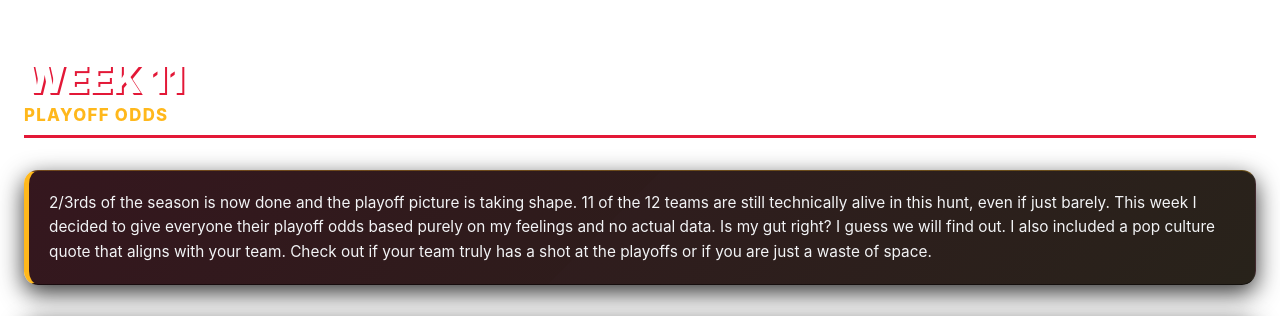
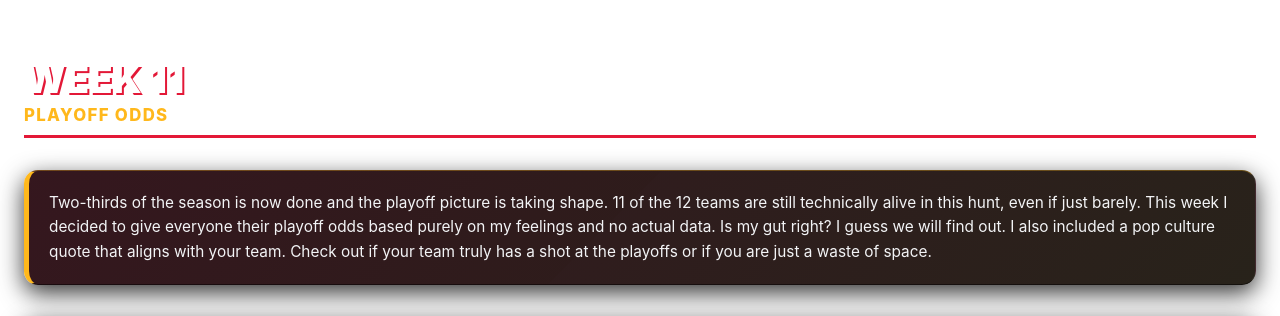
Before and after one commit to FreshPotatos6/Russ-Is-a-Drunk-2026, a plain HTML site: page weeks/week-11.html in a window 1280 px wide. Shown: the top 316 px of the page. Drawn offline with Linux system fonts and the light colour scheme; files whose address does not match are found by name.

Commit message:
Update week-11.html

```diff
--- a/weeks/week-11.html
+++ b/weeks/week-11.html
@@ -377,7 +377,7 @@
 <!-- Executive Summary Intro Card (Placeholder ready for your description) -->
 <div class="weekly-overview-card">
     <p class="copy-text">
-        2/3rds of the season is now done and the playoff picture is taking shape. 11 of the 12 teams are still technically alive in this hunt, even if just barely. This week I decided to give everyone their playoff odds based purely on my feelings and no actual data. Is my gut right? I guess we will find out. I also included a pop culture quote that aligns with your team. Check out if your team truly has a shot at the playoffs or if you are just a waste of space.
+        Two-thirds of the season is now done and the playoff picture is taking shape. 11 of the 12 teams are still technically alive in this hunt, even if just barely. This week I decided to give everyone their playoff odds based purely on my feelings and no actual data. Is my gut right? I guess we will find out. I also included a pop culture quote that aligns with your team. Check out if your team truly has a shot at the playoffs or if you are just a waste of space.
     </p>
 </div>
 
```
